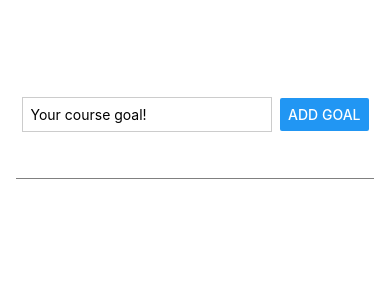
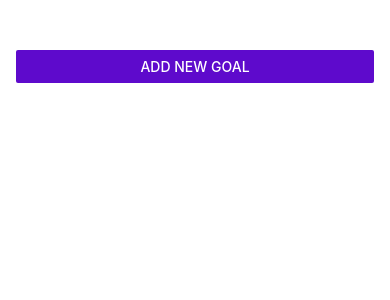
Before and after one commit to vm1234-code/RNCCourse, a React Native app: screen / in a window 390 px wide. Shown: the top 300 px of the page. Built offline with nearby package versions, Linux system fonts and the light colour scheme.

Commit message:
Adding a modal, overlays that slide up or pop up that overlay the main screen and allow you to take action after they disappear Putting the input logic into the Modal We input goalrender conditionally

```diff
--- a/App.js
+++ b/App.js
@@ -1,4 +1,4 @@
-import { StyleSheet, View, FlatList } from 'react-native';
+import { StyleSheet, View, FlatList, Button } from 'react-native';
 
 import { useState } from 'react';
 
@@ -8,6 +8,13 @@
 
 export default function App() {
   const [courseGoals, setCourseGoals] = useState([]);
+  const [modalIsVisible, setModalIsVisible] = useState(false);
+
+  function startAddGoalHandler() {
+    setModalIsVisible(true);
+
+
+  }
 
   function addGoalHandler(enteredGoalText) {
     setCourseGoals((currentCourseGoals) => [
@@ -25,7 +32,11 @@
 
   return (
     <View style={styles.appContainer}>
-      <GoalInput onAddGoal={addGoalHandler} />
+      <Button
+      title='Add New Goal'
+      color="#5e0acc"
+      onPress={startAddGoalHandler}/>
+      <GoalInput visible={modalIsVisible} onAddGoal={addGoalHandler} />
       <View style={styles.goalsContainer}>
         <FlatList
           data={courseGoals}
--- a/components/GoalInput.js
+++ b/components/GoalInput.js
@@ -1,5 +1,5 @@
 import { useState } from 'react';
-import {View, TextInput, Button, StyleSheet} from 'react-native'
+import {View, TextInput, Button, StyleSheet, Modal} from 'react-native'
 
 
 
@@ -19,6 +19,7 @@
     //value={enteredGoalText}
     //Sets the next value to nothing in the string when "Add goal" is pressed
     return(
+        <Modal visible={props.visible} animationType='slide'>
         <View style={styles.inputContainer}>
             <TextInput
             style={styles.textInput}
@@ -28,6 +29,7 @@
             />
             <Button title='Add Goal' onPress={addGoalHandler}/>
       </View>
+      </Modal>
 
     );
 };
```
